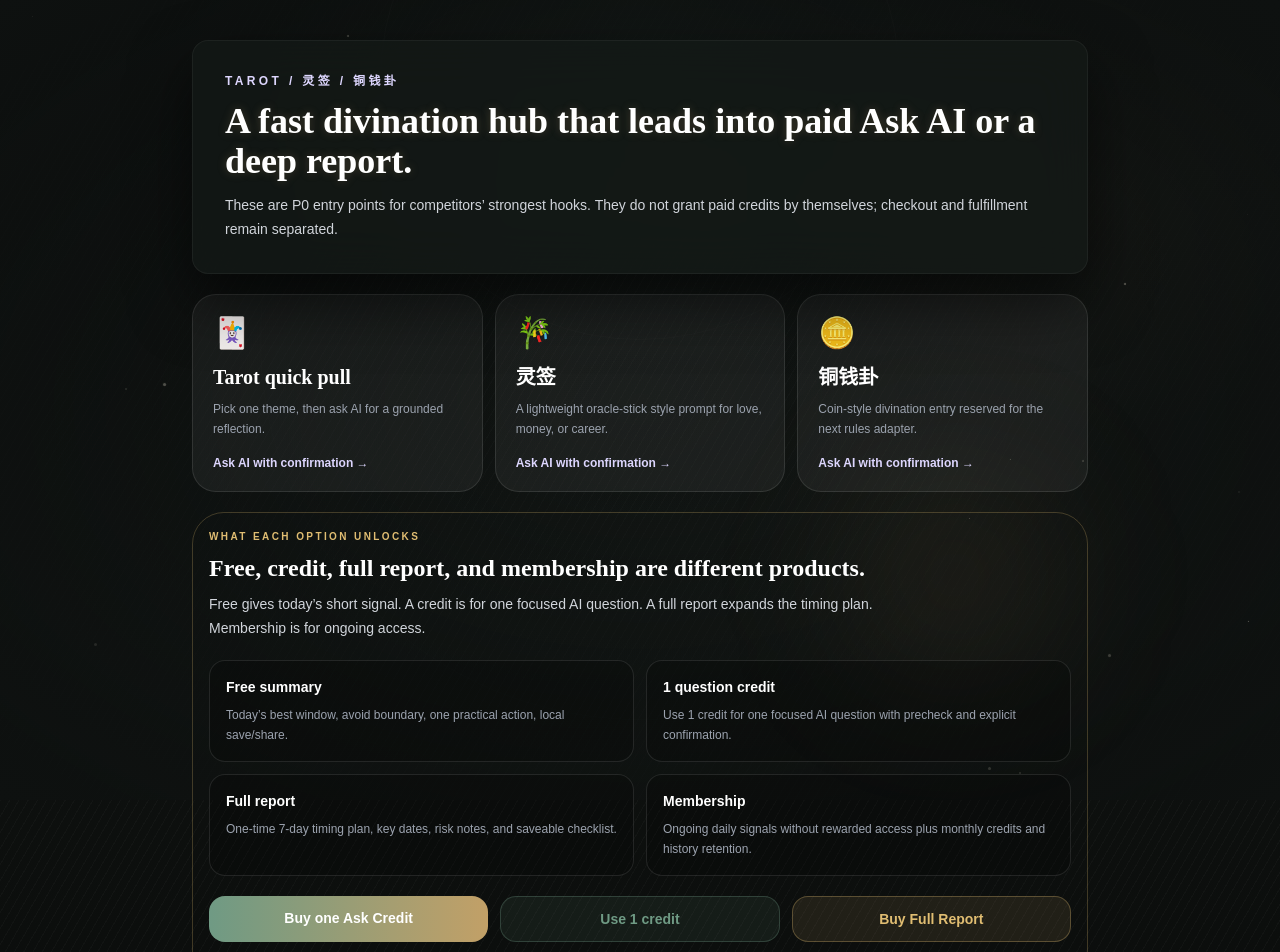
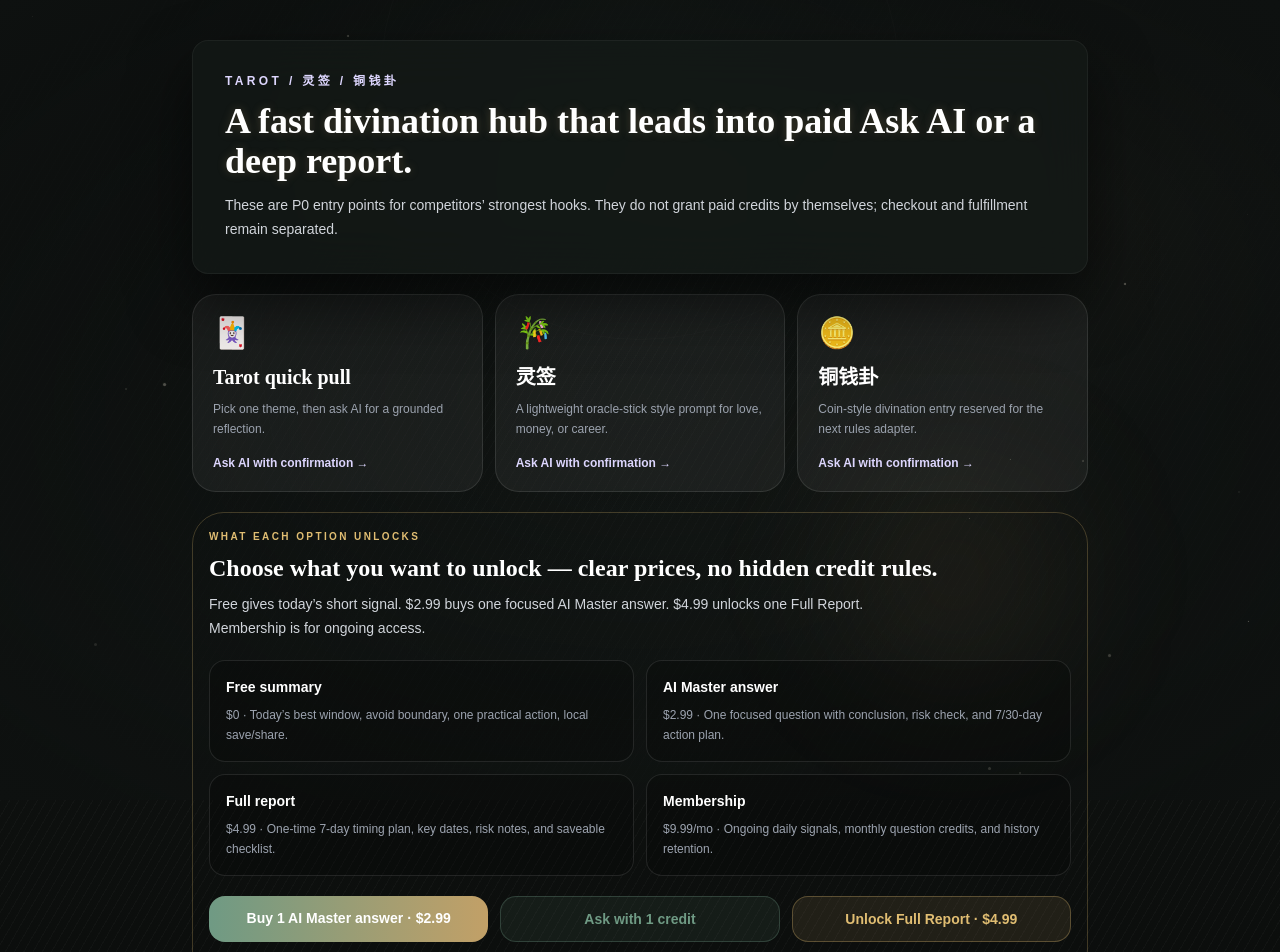
Before and after one commit to jinweijun999-lang/yishun, a Next.js app: page /tarot in a window 1280 px wide. Shown: the top 952 px of the page. Built offline with nearby package versions, Linux system fonts and the light colour scheme; no server answers.

Commit message:
Polish YiShun D1 consumer CTAs

```diff
--- a/app/ask-master/page.tsx
+++ b/app/ask-master/page.tsx
@@ -6,15 +6,15 @@ export default function AskMasterPage() {
   return (
     <InteractiveBanglistPage
       eventName="ask_master_preview"
-      eyebrow="Ask one thing · 问一件事"
-      title="Ask one focused question and get a bounded answer."
-      subtitle="Ask Master is the AI companion module: choose a domain and ask one question. The free preview gives conclusion, risk, and action; full answer uses Ask Credit."
-      badge="Mock-safe answer preview"
+      eyebrow="AI Master · 问事"
+      title="Ask the AI Master for one decision, not a generic chat reply."
+      subtitle="Choose love, career, money, or relationship. The free preview gives a conclusion, risk, and next action; the full answer unlocks 3 reasons plus a 7/30-day plan."
+      badge="Free structured answer preview"
       fields={[
         { name: "domain", label: "Question domain", placeholder: "", type: "select", options: ["Love", "Career", "Money", "Relationship", "Other"], required: true },
         { name: "question", label: "Your one focused question", placeholder: "Should I take the offer this month?", required: true },
       ]}
-      submitLabel="Preview Ask Master answer"
+      submitLabel="Get free AI Master preview"
       initialValues={{ domain: "Career", question: "Should I take the offer this month?" }}
       buildResult={(values) => {
         const domain = values.domain || "Career";
@@ -39,8 +39,8 @@ export default function AskMasterPage() {
       paidTitle="Use Ask Credit for the full AI Master answer"
       paidBullets={["Full conclusion and 3-evidence reasoning", "Risk and boundary check", "7/30 day action plan", "Today’s good/avoid timing", "Follow-up question prompt"]}
       nextHref="/paywall?product=ask_master&source=ask_master"
-      nextLabel="Use Ask Credit"
-      helper="Ask Credit is separate from Full Report entitlement. D1 preview does not charge, mutate credits, or call production payment."
+      nextLabel="Unlock full AI Master answer · $2.99"
+      helper="AI Master answers cost $2.99 or 1 question credit. Full Report unlock is separate, so users always know what they are buying."
     />
   );
 }
--- a/app/compatibility/page.tsx
+++ b/app/compatibility/page.tsx
@@ -7,21 +7,21 @@ export default function CompatibilityPage() {
     <InteractiveBanglistPage
       eventName="complete_compatibility"
       eyebrow="Compatibility · 测我和 TA"
-      title="Check the spark, the friction, and the next move with TA."
-      subtitle="Enter two nicknames and a relationship mode. The free preview returns a match signal, attraction, conflict, and one next move; deep trend stays locked."
-      badge="Free compatibility preview"
+      title="Check your relationship spark, friction, and next move."
+      subtitle="Enter two real nicknames and a relationship mode. The free preview returns a match signal, attraction, conflict, and one next move; deep trend stays locked."
+      badge="Free relationship preview"
       fields={[
-        { name: "you", label: "Your nickname", placeholder: "Me", required: true },
-        { name: "them", label: "TA nickname", placeholder: "TA", required: true },
-        { name: "theirBirthday", label: "TA birthday or age cue", placeholder: "1998-08-08 or unknown", required: false },
+        { name: "you", label: "Your nickname", placeholder: "e.g. Luna", required: true },
+        { name: "them", label: "Their nickname", placeholder: "e.g. Alex", required: true },
+        { name: "theirBirthday", label: "Their birthday or age cue", placeholder: "1998-08-08 or unknown", required: false },
         { name: "theirGender", label: "TA gender / energy", placeholder: "", type: "select", options: ["Unknown", "Feminine", "Masculine", "Non-binary"], required: false },
         { name: "mode", label: "Relationship mode", placeholder: "", type: "select", options: ["Love", "Friend", "Work", "Unclear"], required: true },
       ]}
-      submitLabel="Check free compatibility"
-      initialValues={{ you: "Me", them: "TA", theirBirthday: "unknown", theirGender: "Unknown", mode: "Love" }}
+      submitLabel="Reveal free relationship signal"
+      initialValues={{ you: "Luna", them: "Alex", theirBirthday: "unknown", theirGender: "Unknown", mode: "Love" }}
       buildResult={(values) => {
         const you = values.you || "You";
-        const them = values.them || "TA";
+        const them = values.them || "them";
         const mode = values.mode || "Love";
         const score = mode === "Work" ? "71%" : mode === "Friend" ? "80%" : "76%";
         return {
@@ -38,11 +38,11 @@ export default function CompatibilityPage() {
           ],
         };
       }}
-      shareText={(values, result) => `YiShun compatibility for ${values.you || "me"} × ${values.them || "TA"}: ${result.summary}`}
+      shareText={(values, result) => `YiShun compatibility for ${values.you || "me"} × ${values.them || "them"}: ${result.summary}`}
       paidTitle="Unlock 30/90 day relationship depth"
       paidBullets={["Future 30/90 day relationship trend", "Conflict repair scripts", "Reunion / advance probability", "Best timing to advance", "Partner profile library"]}
       nextHref="/paywall?product=compatibility&source=compatibility"
-      nextLabel="Unlock relationship depth"
+      nextLabel="Unlock 30/90-day relationship report · $4.99"
       helper="Partner details are used only for this lightweight preview in D1; the page does not persist a partner profile."
     />
   );
--- a/app/components/PaymentValueMatrix.tsx
+++ b/app/components/PaymentValueMatrix.tsx
@@ -10,34 +10,34 @@ type PaymentValueMatrixProps = {
 const copy = {
   en: {
     eyebrow: "What each option unlocks",
-    title: "Free, credit, full report, and membership are different products.",
-    subtitle: "Free gives today’s short signal. A credit is for one focused AI question. A full report expands the timing plan. Membership is for ongoing access.",
-    currentCredits: "Current credits",
-    buyCredit: "Buy one Ask Credit",
-    askWithCredit: "Use 1 credit",
-    unlockReport: "Buy Full Report",
-    membership: "Compare membership",
+    title: "Choose what you want to unlock — clear prices, no hidden credit rules.",
+    subtitle: "Free gives today’s short signal. $2.99 buys one focused AI Master answer. $4.99 unlocks one Full Report. Membership is for ongoing access.",
+    currentCredits: "AI question credits",
+    buyCredit: "Buy 1 AI Master answer · $2.99",
+    askWithCredit: "Ask with 1 credit",
+    unlockReport: "Unlock Full Report · $4.99",
+    membership: "Compare monthly plan · $9.99",
     rows: [
-      ["Free summary", "Today’s best window, avoid boundary, one practical action, local save/share."],
-      ["1 question credit", "Use 1 credit for one focused AI question with precheck and explicit confirmation."],
-      ["Full report", "One-time 7-day timing plan, key dates, risk notes, and saveable checklist."],
-      ["Membership", "Ongoing daily signals without rewarded access plus monthly credits and history retention."],
+      ["Free summary", "$0 · Today’s best window, avoid boundary, one practical action, local save/share."],
+      ["AI Master answer", "$2.99 · One focused question with conclusion, risk check, and 7/30-day action plan."],
+      ["Full report", "$4.99 · One-time 7-day timing plan, key dates, risk notes, and saveable checklist."],
+      ["Membership", "$9.99/mo · Ongoing daily signals, monthly question credits, and history retention."],
     ],
   },
   zh: {
     eyebrow: "付费后得到什么",
-    title: "免费摘要、问事次数、完整报告、会员不是同一个权益。",
-    subtitle: "免费给今日短信号；1 次数用于一次聚焦问事；完整报告展开 7 天计划；会员适合持续使用。",
-    currentCredits: "当前次数",
-    buyCredit: "购买 1 次问事次数",
-    askWithCredit: "使用 1 次问事",
-    unlockReport: "购买完整报告",
-    membership: "对比会员权益",
+    title: "选择你要解锁的内容：价格清楚，不绕问事次数。",
+    subtitle: "免费给今日短信号；$2.99 解锁一次 AI 大师问答；$4.99 解锁一份完整报告；会员适合持续使用。",
+    currentCredits: "AI 问事次数",
+    buyCredit: "购买 1 次 AI 大师 · $2.99",
+    askWithCredit: "用 1 次问事",
+    unlockReport: "解锁完整报告 · $4.99",
+    membership: "对比月度会员 · $9.99",
     rows: [
-      ["免费摘要", "今日最佳窗口、避开边界、一项行动，可本地保存/分享。"],
-      ["1 次问事", "消耗 1 次数，进行一次聚焦 AI 问事；先预检并明确确认。"],
-      ["完整报告", "单次购买 7 天择时计划、关键日期、风险提示和可保存清单。"],
-      ["订阅会员", "持续每日信号、月度问事次数和历史保留，适合长期复盘。"],
+      ["免费摘要", "$0 · 今日最佳窗口、避开边界、一项行动，可本地保存/分享。"],
+      ["AI 大师问答", "$2.99 · 一次聚焦问事，包含结论、风险检查和 7/30 天行动。"],
+      ["完整报告", "$4.99 · 单次购买 7 天择时计划、关键日期、风险提示和可保存清单。"],
+      ["订阅会员", "$9.99/月 · 持续每日信号、月度问事次数和历史保留，适合长期复盘。"],
     ],
   },
 };
--- a/app/reading/result/page.tsx
+++ b/app/reading/result/page.tsx
@@ -600,13 +600,13 @@ export default function ReadingResultPage() {
                   className="rounded-2xl bg-gradient-to-r from-secondary to-accent px-4 py-3 text-center text-sm font-black text-white"
                   fallbackLabel={isZh ? "支付暂未配置，请先保存摘要。" : "Checkout is not configured. Save your teaser first."}
                 >
-                  {isZh ? "购买完整报告（不扣问事次数）" : "Buy Full Report / Unlock Full Report (no ask credits used)"}
+                  {isZh ? "解锁完整报告 · $4.99" : "Unlock Full Report · $4.99"}
                 </StripeCheckoutButton>
                 <Link href="/ai-question?source=reading_result_teaser" className="rounded-2xl border border-secondary/30 bg-secondary/10 px-4 py-3 text-center text-sm font-bold text-secondary">
                   {isZh ? `使用 1 次问事｜余额 ${askCredits}` : `Use 1 credit · balance ${askCredits}`}
                 </Link>
                 <Link href="/membership?source=reading_result_teaser" className="rounded-2xl border border-white/15 bg-white/5 px-4 py-3 text-center text-sm font-bold text-gray-200">
-                  {isZh ? "查看会员权益" : "Compare membership"}
+                  {isZh ? "会员持续解锁 · $9.99/月" : "Membership · $9.99/mo"}
                 </Link>
               </div>
               <p className="mt-4 text-xs leading-5 text-gray-500">{localizedDisclaimer(teaser.disclaimer, isZh)}</p>
```
Also changed, not shown: app/page.tsx (+8 -8 lines).
